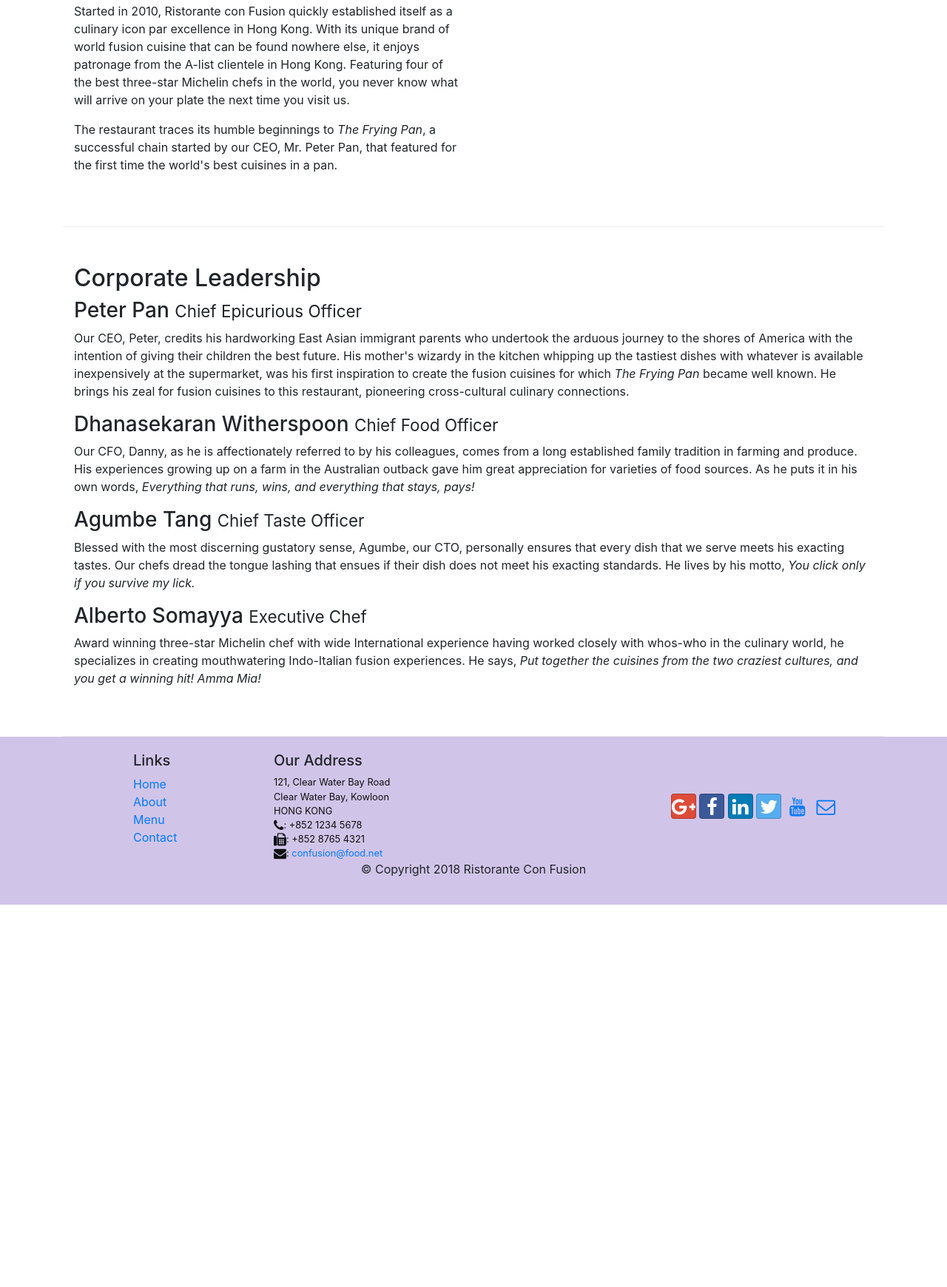
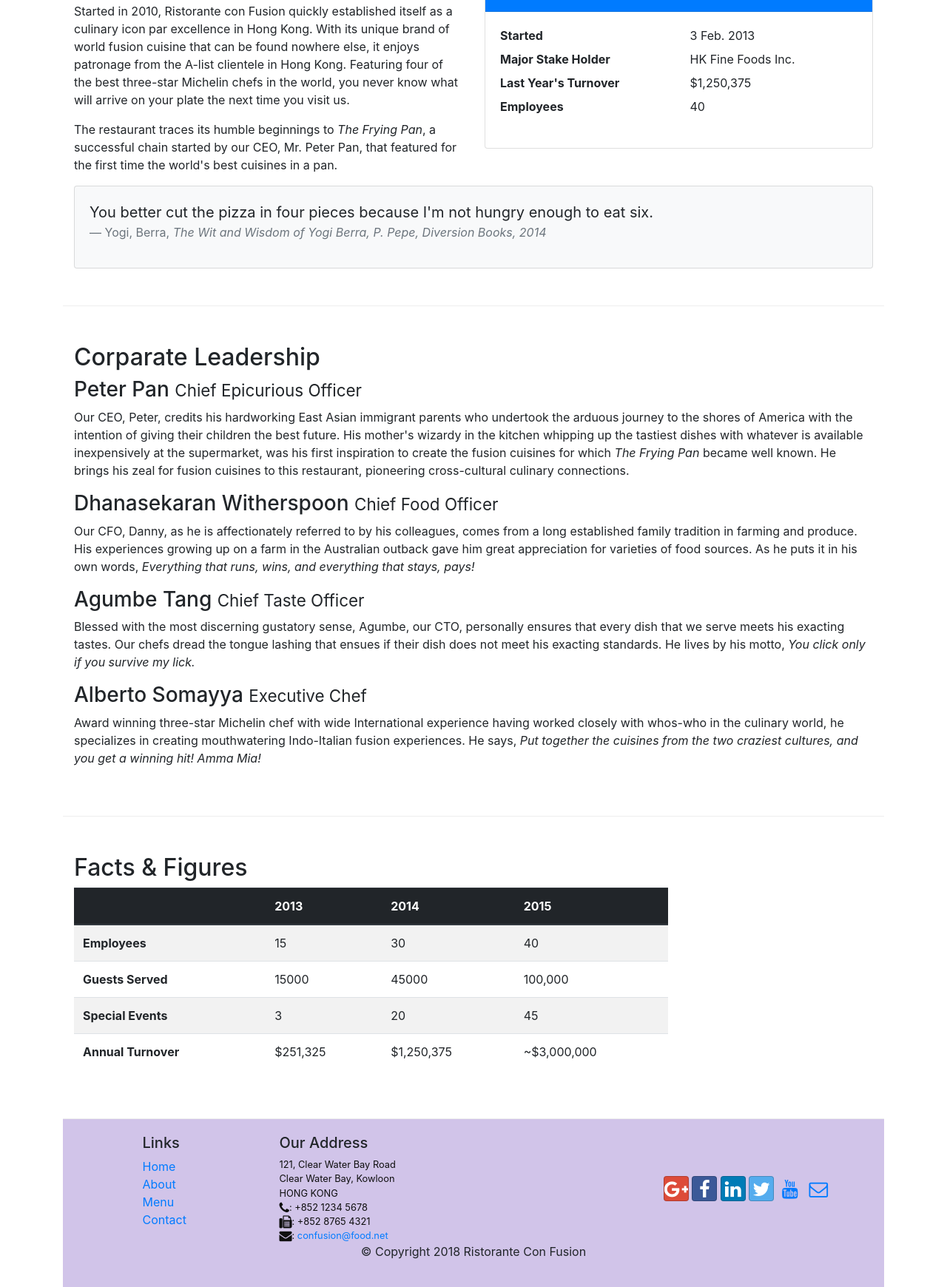
Before and after one commit to mymleo/conFusion, a website: page aboutus.html in a window 1280 px wide. Shown: the part 558-2298 px from the top of the page at 74% size. Before the commit the page ends 1781 px from the top, so only its background shows below. Drawn offline with nearby package versions, Linux system fonts and the light colour scheme.

Commit message:
Tables and Cards

```diff
--- a/aboutus.html
+++ b/aboutus.html
@@ -69,19 +69,47 @@
         </div>
 
         <div class="row row-content">
-            <div class="col-12 col-sm-6">
+            <div class="col-sm-6">
                 <h2>Our History</h2>
                 <p>Started in 2010, Ristorante con Fusion quickly established itself as a culinary icon par excellence in Hong Kong. With its unique brand of world fusion cuisine that can be found nowhere else, it enjoys patronage from the A-list clientele in Hong Kong.  Featuring four of the best three-star Michelin chefs in the world, you never know what will arrive on your plate the next time you visit us.</p>
                 <p>The restaurant traces its humble beginnings to <em>The Frying Pan</em>, a successful chain started by our CEO, Mr. Peter Pan, that featured for the first time the world's best cuisines in a pan.</p>
             </div>
-            <div class="col-12 col-sm">
+            <div class="col-sm">
+                <div class="card">
+                    <h3 class="card-header bg-primary text-white">Facts At a Glance</h3>
+                    <div class="card-body">
+                        <dl class="row">
+                            <dt class="col-6">Started</dt>
+                            <dd class="col-6">3 Feb. 2013</dd>
+                            <dt class="col-6">Major Stake Holder</dt>
+                            <dd class="col-6">HK Fine Foods Inc.</dd>
+                            <dt class="col-6">Last Year's Turnover</dt>
+                            <dd class="col-6">$1,250,375</dd>
+                            <dt class="col-6">Employees</dt>
+                            <dd class="col-6">40</dd>
+                        </dl>
+                    </div>
+                </div>
+            </div>
+            <div class="col-12">
+                <div class="card card-body bg-light">
+                    <blockquote class="blockquote">
+                        <p class="mb-0">You better cut the pizza in four pieces because
+                            I'm not hungry enough to eat six.</p>
+                        <footer class="blockquote-footer">Yogi, Berra,
+                            <cite title="Source Title">The Wit and Wisdom of Yogi Berra,
+                                P. Pepe, Diversion Books, 2014
+                            </cite>
+                        </footer>
+                    </blockquote>
+                </div>
             </div>
         </div>
 
 
         <div class="row row-content">
             <div class="col-12">
-                <h2>Corporate Leadership</h2>
+                <h2>Corparate Leadership</h2>
                 <h3>Peter Pan <small>Chief Epicurious Officer</small></h3>
                 <div class="d-none d-sm-block">
                     <p>Our CEO, Peter, credits his hardworking East Asian immigrant parents who undertook the arduous journey to the shores of America with the intention of giving their children the best future. His mother's wizardy in the kitchen whipping up the tastiest dishes with whatever is available inexpensively at the supermarket, was his first inspiration to create the fusion cuisines for which <em>The Frying Pan</em> became well known. He brings his zeal for fusion cuisines to this restaurant, pioneering cross-cultural culinary connections.</p>
@@ -102,7 +130,53 @@
                     <p>Award winning three-star Michelin chef with wide International experience having worked closely with whos-who in the culinary world, he specializes in creating mouthwatering Indo-Italian fusion experiences. He says, <em>Put together the cuisines from the two craziest cultures, and you get a winning hit! Amma Mia!</em></p>
                 </div>
             </div>
-       </div>
+        </div>
+
+        <div class="row row-content">
+            <div class="col-12 col-md-9">
+                <h2>Facts &amp; Figures</h2>
+                <div class="table-responsive">
+                    <table class="table table-striped">
+                        <thead class="thead-dark">
+                            <tr>
+                                <th>&nbsp;</th>
+                                <th>2013</th>
+                                <th>2014</th>
+                                <th>2015</th>
+                            </tr>
+                        </thead>
+                        <tbody>
+                            <tr>
+                               <th>Employees</th>
+                               <td>15</td>
+                               <td>30</td>
+                               <td>40</td>
+                            </tr>
+                            <tr>
+                                <th>Guests Served</th>
+                                <td>15000</td>
+                                <td>45000</td>
+                                <td>100,000</td>
+                            </tr>
+                            <tr>
+                                <th>Special Events</th>
+                                <td>3</td>
+                                <td>20</td>
+                               <td>45</td>
+                            </tr>
+                            <tr>
+                               <th>Annual Turnover</th>
+                               <td>$251,325</td>
+                               <td>$1,250,375</td>
+                               <td>~$3,000,000</td>
+                            </tr>
+                        </tbody>
+                    </table>
+                </div>
+            </div>
+
+            <div class="col-12 col-sm-3">
+            </div>
 
     </div>
 
```
Also changed, not shown: contactus.html (+4 -5 lines).
